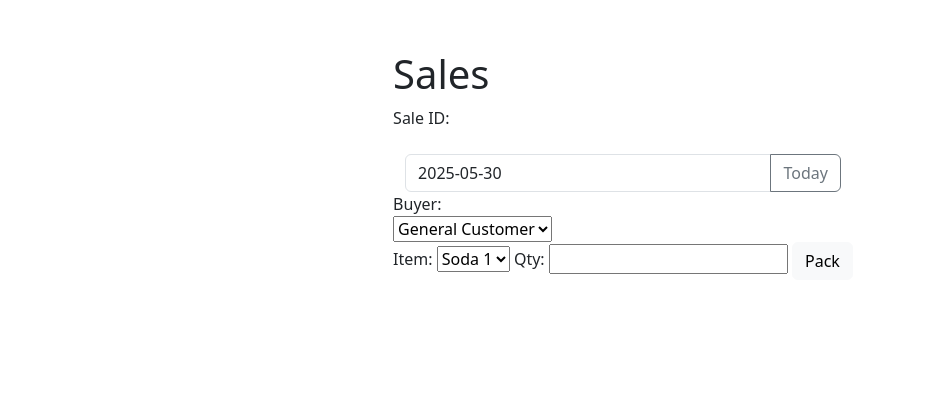
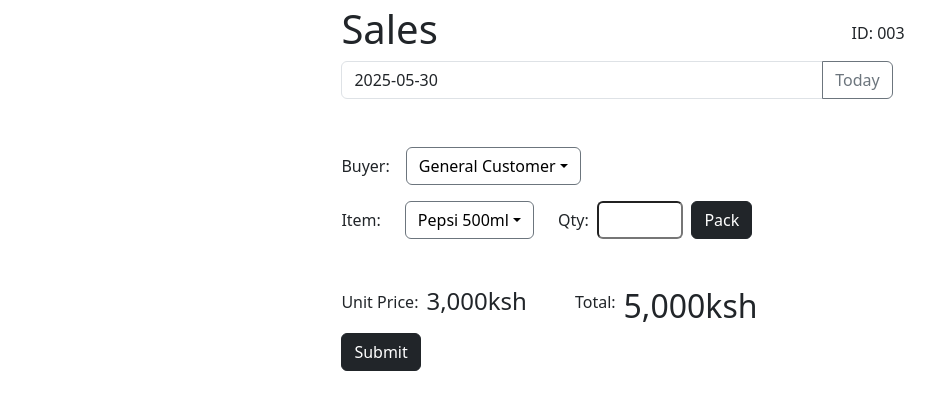
Before and after one commit to Kiariengigi/Saiti_Limited_App, a plain HTML site: page sales.html in a window 1280 px wide. Shown: the part 147-556 px from the top of the page, without its empty margins (17-952 px from the left). Drawn offline with nearby package versions, Linux system fonts and the light colour scheme.

Commit message:
Front-end complete

```diff
--- a/sales.html
+++ b/sales.html
@@ -14,30 +14,67 @@
   </div>
 <div class="d-flex justify-content-center align-items-center" style="min-height: 40vh;">
   <div>
+    <div class="d-flex w-100">
     <h1>Sales</h1>
+    <p class="ms-auto align-self-end">ID: <span id="Sales-counter">003</span> </p>
+    </div>
+
     <div class="Fields">
         <!--Auto-gen sale receipt counter-->
         <form>
-        <span><p>Sale ID: </p><p id="ID_Count"></p></span>
-        <div class="container mt-4">
-        <div class="input-group">
+        <div class="container ps-0">
+        <div class="input-group pb-5">
         <input type="text" id="datepicker" class="form-control" placeholder="Select date">
         <button class="btn btn-outline-secondary" id="todayBtn">Today</button>
         </div>
         </div>
-        <label for="buyer">Buyer:</label><br>
-        <select id="customers name="buyer">
-        <option value="General">General Customer</option>
-        </select> <br>
-        <label for="item">Item:</label>
-        <select name="item" id="item">
-          <option value="soda">Soda 1</option>
-        </select>
+        <div class="productinfo">
+          <div class="buyer d-flex align-content-center gap-2">
+        <label for="buyer" class="align-self-center">Buyer:</label><br>
+        <button class="btn btn-secondary dropdown-toggle bg-white text-black" type="button" id="dropdownMenuButton" data-toggle="dropdown" aria-haspopup="true" aria-expanded="false">
+        General Customer</button>
+        <div class="dropdown-menu" aria-labelledby="dropdownMenuButton">
+        <a class="dropdown-item" href="#">Action</a>
+        <a class="dropdown-item" href="#">Another action</a>
+        <a class="dropdown-item" href="#">Something else here</a>
+        </div>
+          </div>
+          <div class="item d-flex align-content-center pt-3 gap-4">
+          <label for="item" class="align-self-center">Item:</label>
+          <button class="btn btn-secondary dropdown-toggle bg-white text-black" type="button" id="dropdownMenuButton" data-toggle="dropdown" aria-haspopup="true" aria-expanded="false">
+        Pepsi 500ml</button>
+        <div class="dropdown-menu" aria-labelledby="dropdownMenuButton">
+        <a class="dropdown-item" href="#">Action</a>
+        <a class="dropdown-item" href="#">Another action</a>
+        <a class="dropdown-item" href="#">Something else here</a>
+          </div>
         <!--Qty btn switches based on type, grey out textbox-->
-        <label for="Qty">Qty:</label>
-        <input type="number" id="qty" name="Qty">
-        <button class="btn btn-light">Pack</button>
+        <div class="qty d-flex gap-2">
+        <label for="Qty" class="align-self-center">Qty:</label>
+        <input type="number" id="qty" name="Qty" class="rounded-2 w-25">
+        <button class="btn btn-dark">Pack</button>
+        </div>
+
+        </div>
+        <div class="prices d-flex pt-5 gap-5">
+          <div class="unitprice d-flex gap-2 align-content-center">
+        <p class="align-self-center">Unit Price:</p>
+        <h4>3,000ksh</h4>
+          </div>
+        <div class="totalprice d-flex gap-2 align-content-center">
+        <p class="align-self-center">Total:</p>
+        <h2 class="align-self-center">5,000ksh</h2>
+        </div>
+        </div>
+        <button class="btn btn-dark">Submit</button>
+
         </form>
+<br>
+
+
+
+
+
 
 
 
```
Also changed, not shown: stock.html (+69 -0 lines).
